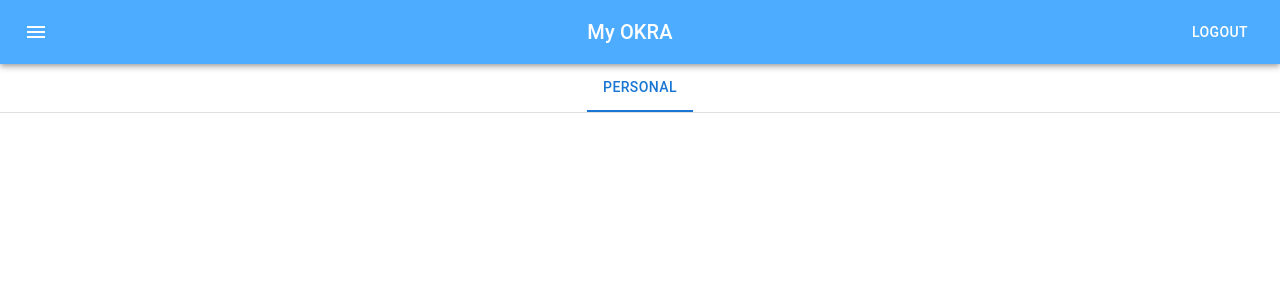
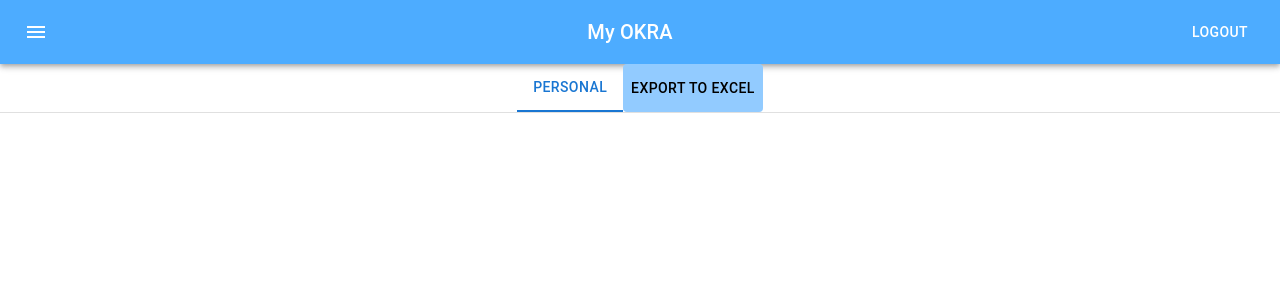
Before and after one commit to SDI-20-Capstone/ThugNasty-Capstone, a React (Create React App) app in the folder client/react-capstone/: page /Personal in a window 1280 px wide. Shown: the top 300 px of the page. Built offline with nearby package versions, Linux system fonts and the light colour scheme; the HTML template or start-up script is replaced by a standard one.

Commit message:
Export excel functionality complete for personal

```diff
--- a/client/react-capstone/package.json
+++ b/client/react-capstone/package.json
@@ -25,7 +25,8 @@
     "react-router-dom": "^6.19.0",
     "react-scripts": "^5.0.1",
     "react-typescript": "^1.0.0",
-    "web-vitals": "^2.1.4"
+    "web-vitals": "^2.1.4",
+    "xlsx": "https://cdn.sheetjs.com/xlsx-0.19.2/xlsx-0.19.2.tgz"
   },
   "scripts": {
     "start": "react-scripts start",
--- a/client/react-capstone/src/Components/Personal.js
+++ b/client/react-capstone/src/Components/Personal.js
@@ -7,17 +7,47 @@ import {
   Tabs,
   Tab,
   Box,
+  Button,
 } from "@mui/material";
 import TabPanel from '@mui/lab/TabPanel'
 import TabList from '@mui/lab/TabList';
 import TabContext from '@mui/lab/TabContext';
 import { UserContext } from "./UserContext";
 import PersonalGraph from './miniComponents/PersonalGraph';
+import * as XLSX from "xlsx"
+
 
 export default function Personal() {
   const { user } = useContext(UserContext);
   const [personalObjectivesData, setPersonalObjectivesData] = useState([]);
   const [currentTab, setCurrentTab] = useState('personal');
+
+
+  const handleDownload = () => {
+    const rows = personalObjectivesData.map((personal) => ({
+
+      objective_title: personal.title,
+      mission_impact: personal.impact,
+      startDate: personal.start_date,
+      endDate: personal.end_date,
+      targetValue: personal.target_value,
+      succes: personal.success_count,
+      fail: personal.fail_count,
+    }));
+
+    // THIS CREATES THE WORKBOOK
+    const workbook = XLSX.utils.book_new();
+    const worksheet = XLSX.utils.json_to_sheet(rows);
+    XLSX.utils.book_append_sheet(workbook, worksheet, "Personal Objectives");
+
+    XLSX.utils.sheet_add_aoa(worksheet, [
+      ["Personal Objective Title",  "Personal Objective Mission Impact", "Start Date", "End Date", "Target Value", "Success Count","Fail Count"],
+    ]);
+
+    // THIS WILL WRITE THE FILE AND YOU CAN SET THE NAME FOR THE FILE
+    XLSX.writeFile(workbook, "ReportFor2023.xlsx", { compression: true });
+    alert('Download completed successfully!');
+  }
 
   useEffect(() => {
     const fetchPersonalObjectives = async () => {
@@ -57,7 +87,8 @@ export default function Personal() {
           <Box sx={{ borderBottom: 1, borderColor: 'divider' }}>
             <TabList onChange={handleTabChange} aria-label="Personal Objectives" centered>
               <Tab key="personal" label="Personal" value="personal" />
-            </TabList>
+           <Button onClick={handleDownload} style={{backgroundColor: '#92cbff', color: 'black'}} >Export to Excel</Button></TabList>
+
           </Box>
           <TabPanel key="personal" value={currentTab}>
             {Array.isArray(personalObjectivesData) &&
```
Also changed, not shown: 1 other file (tests, documents, lock files or other folders).
